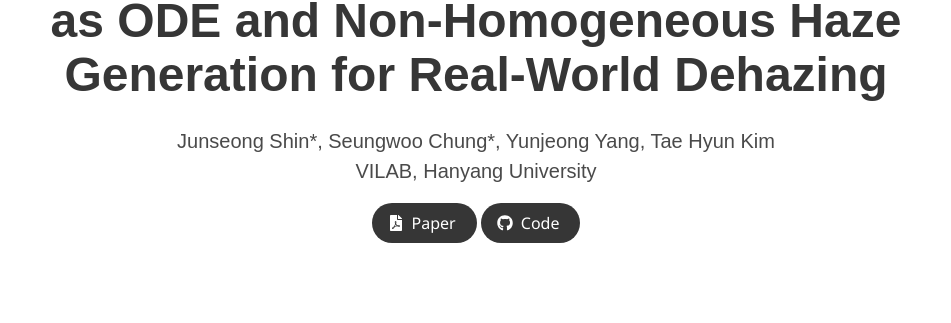
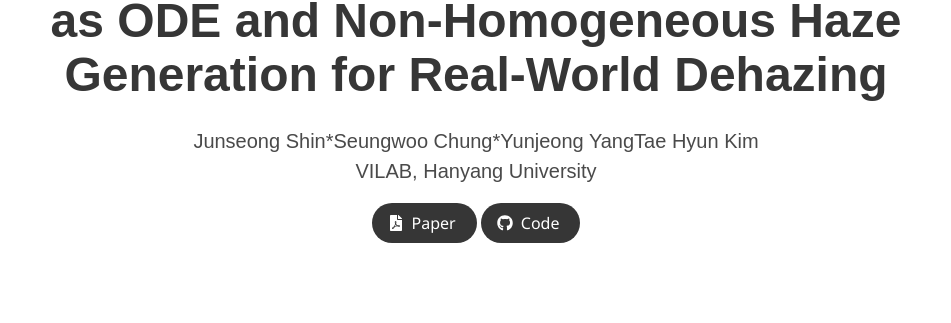
Before and after one commit to junsung6140/hazeflow, a Jekyll site: the page built from index.md, in a window 1280 px wide and 900 px high. Shown: the part 108-431 px from the top of the window, without its empty margins (164-1115 px from the left). Built offline with Jekyll 4.4.1, drawn with Linux system fonts in a browser that asks for light colours; some web fonts are replaced.

Commit message:
fix link3

```diff
--- a/index.md
+++ b/index.md
@@ -4,7 +4,7 @@ permalink: /
 
 title: "HazeFlow: Revisit Haze Physical Model as ODE and Non-Homogeneous Haze Generation for Real-World Dehazing"
 authors:
-    Junseong Shin*, Seungwoo Chung*, Yunjeong Yang, Tae Hyun Kim
+    [Junseong Shin*, Seungwoo Chung*, Yunjeong Yang, Tae Hyun Kim]
 affiliations:
     VILAB, Hanyang University
 arxiv: https://arxiv.org/abs/2509.18190
```
